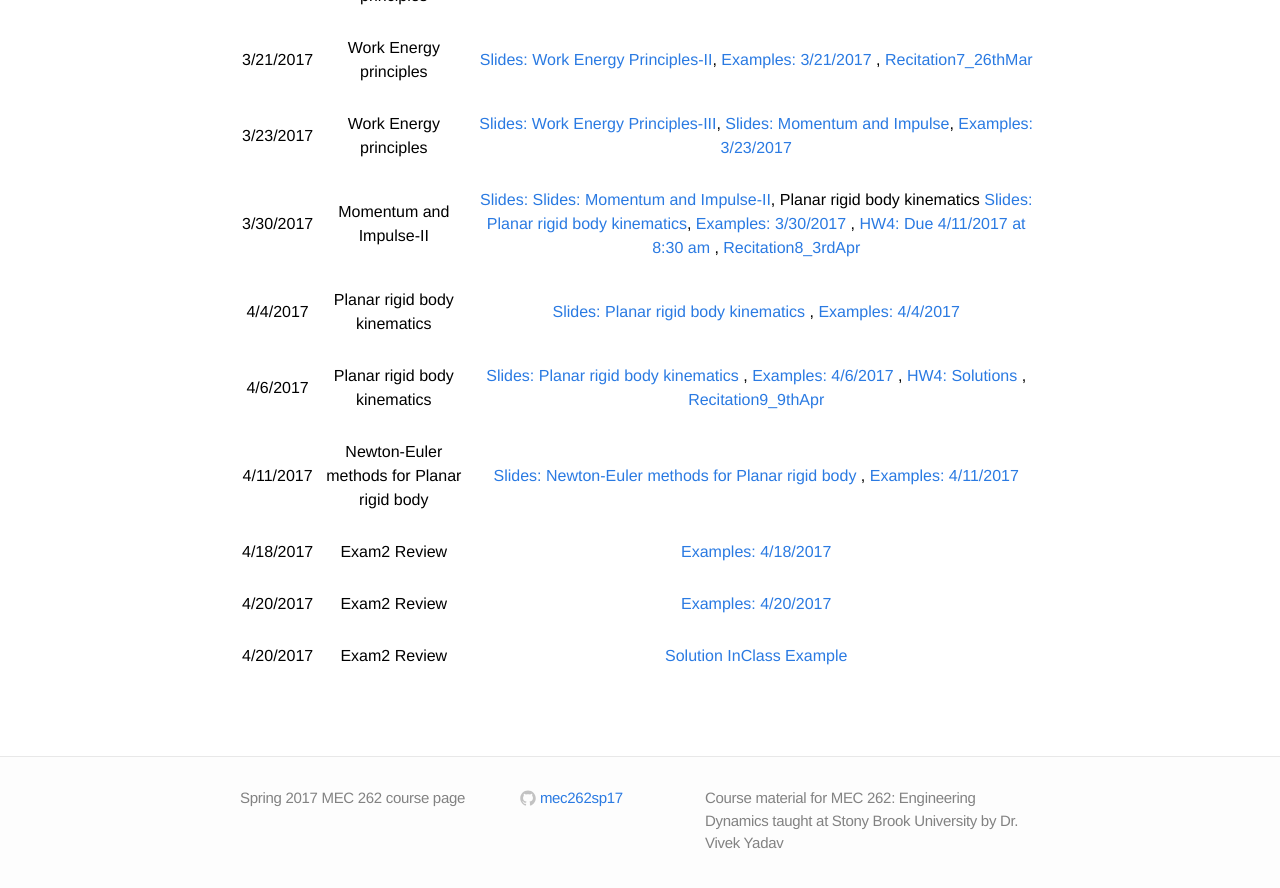
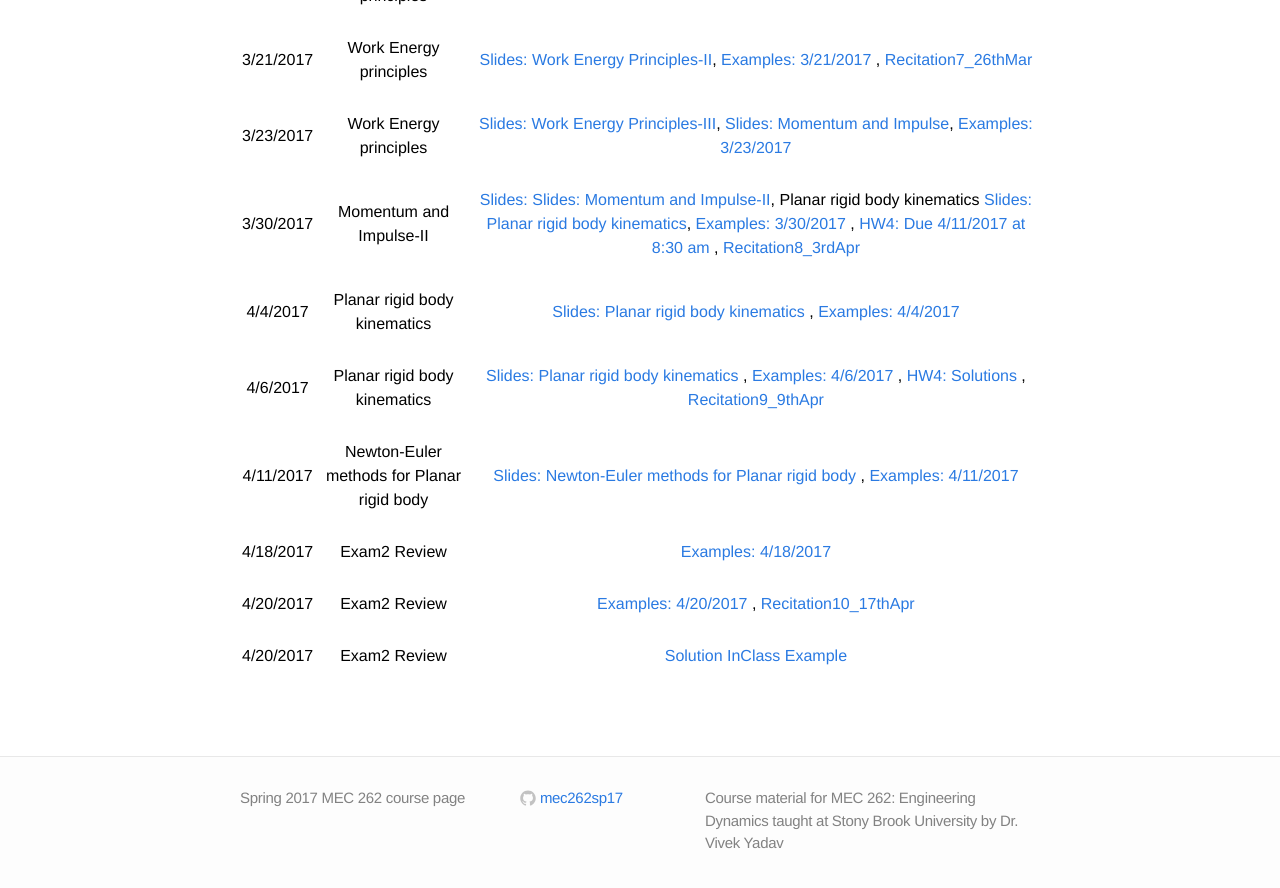
Before and after one commit to mec262sp17/mec262sp17.github.io, a Jekyll site: the page built from Course_materials.md, in a window 1280 px wide and 900 px high, scrolled down 1276 px. Shown: the top 888 px of the window. Built offline with Jekyll 4.4.1, drawn with Linux system fonts in a browser that asks for light colours.

Commit message:
Update Course_materials.md

```diff
--- a/Course_materials.md
+++ b/Course_materials.md
@@ -55,7 +55,7 @@
 | | | |
 | 4/18/2017    | Exam2 Review  |  [Examples: 4/18/2017](https://mec262sp17.github.io/Notes/examples_4_18_2017_mec262.pdf)  |
 | | | |
-| 4/20/2017    | Exam2 Review  |  [Examples: 4/20/2017](https://mec262sp17.github.io/Notes/examples_4_20_2017_mec262.pdf)  |
+| 4/20/2017    | Exam2 Review  |  [Examples: 4/20/2017](https://mec262sp17.github.io/Notes/examples_4_20_2017_mec262.pdf)  , [Recitation10_17thApr](https://mec262sp17.github.io/Notes/Recitation10_17thApr.pdf)          |
 | | | |
 | 4/20/2017    | Exam2 Review  |  [Solution InClass Example](https://mec262sp17.github.io/Notes/inClass_solution.pdf)  |
 | | | |
```
